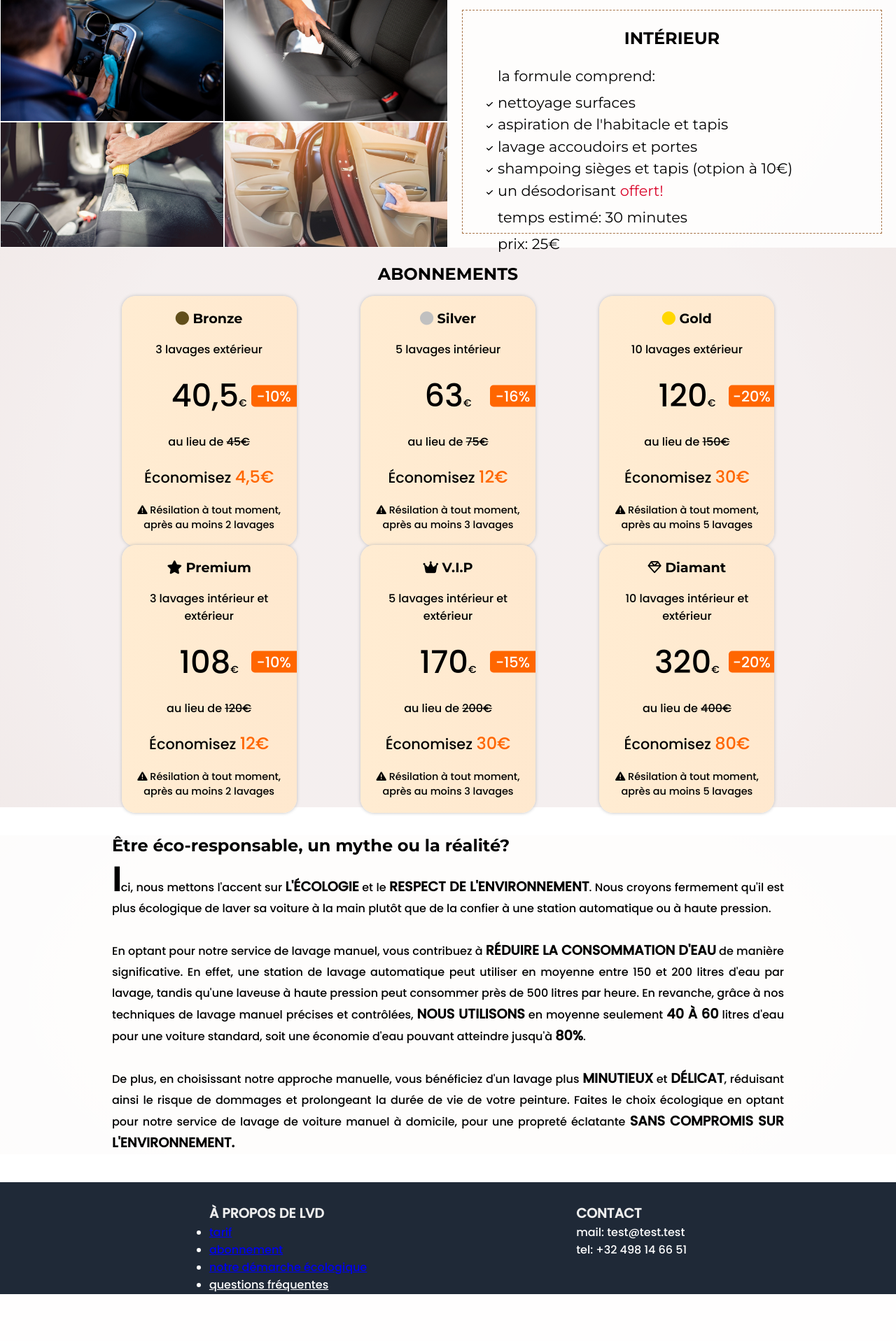
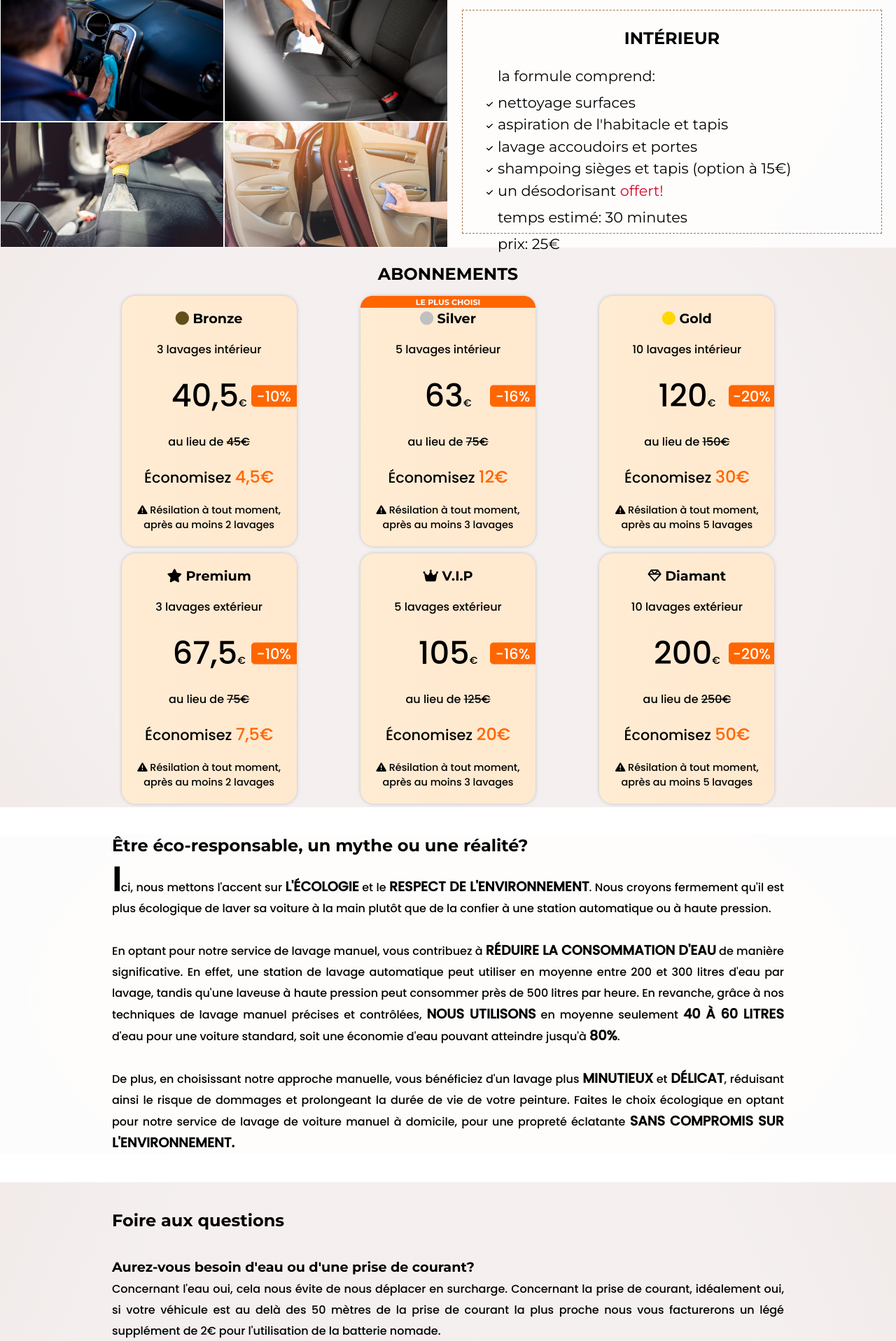
Before and after one commit to TerryHenrard/car-wash-from-home, a PHP site: page / in a window 1280 px wide. Shown: the part 1166-3083 px from the top of the page at 70% size. Before the commit the page ends 3016 px from the top, so only its background shows below. Run offline with PHP 8.4, Linux system fonts and the light colour scheme.

Commit message:
faq done

```diff
--- a/assets/styles/index.css
+++ b/assets/styles/index.css
@@ -301,6 +301,7 @@ header .header-text div .fa-solid {
   border-radius: 20px;
   box-shadow: 0px 0px 5px 0px rgb(189, 189, 189);
   background-image: linear-gradient(to right, #ffecd2 0%, #fcb69f 1500%);
+  transition: 0.3s;
 }
 .abonnement .premium .abonnement-container h3,
 .abonnement .vip .abonnement-container h3,
@@ -427,6 +428,28 @@ header .header-text div .fa-solid {
 }
 .abonnement .silver {
   grid-area: asilver;
+  position: relative;
+}
+.abonnement .silver:before {
+  display: flex;
+  align-items: center;
+  justify-content: center;
+  content: "le plus choisi";
+  color: #ffffff;
+  font-family: "montserrat", serif;
+  text-transform: uppercase;
+  font-size: 0.7rem;
+  font-weight: bolder;
+  position: absolute;
+  z-index: 1;
+  width: 55%;
+  min-width: 250px;
+  height: 17px;
+  background: #ff6600;
+  top: 0px;
+  left: 50%;
+  transform: translateX(-50%);
+  border-radius: 20px 20px 0 0;
 }
 .abonnement .silver .abonnement-container h3 i {
   color: #c0c0c0;
@@ -467,6 +490,31 @@ header .header-text div .fa-solid {
   text-transform: uppercase;
 }
 
+.faq {
+  background-image: radial-gradient(73% 147%, #eadfdf 59%, #ece2df 100%), radial-gradient(91% 146%, rgba(255, 255, 255, 0.5) 47%, rgba(0, 0, 0, 0.5) 100%);
+  background-blend-mode: screen;
+  padding: 40px 0;
+}
+.faq .faq-container {
+  width: 75vw;
+  margin: 0 auto;
+  text-align: justify;
+}
+.faq .faq-container .faq-title h3 {
+  font-family: "montserrat", serif;
+  font-size: 1.5rem;
+  margin: 0 0 40px 0;
+}
+.faq .faq-container .question h5 {
+  font-family: "montserrat", serif;
+  font-size: 1.2rem;
+  margin: 5px 0;
+}
+.faq .faq-container .question p {
+  font-family: "poppins", serif;
+  line-height: 30px;
+}
+
 .footer {
   background: #1f2937;
   color: #ffffff;
--- a/assets/styles/index.scss
+++ b/assets/styles/index.scss
@@ -3,4 +3,5 @@
 @import "./layout/tarif";
 @import "./layout/abonnement";
 @import "./layout/ecologie";
+@import "./layout/faq";
 @import "./layout/footer";
--- a/assets/styles/layout/_abonnement.scss
+++ b/assets/styles/layout/_abonnement.scss
@@ -42,10 +42,10 @@
     .abonnement-container {
       width: 55%;
       min-width: 250px;
-      // height: 85%;
       border-radius: 20px;
       box-shadow: 0px 0px 5px 0px rgb(189, 189, 189);
       background-image: linear-gradient(to right, #ffecd2 0%, #fcb69f 1500%);
+      transition: 0.3s;
 
       h3 {
         font-family: "montserrat", serif;
@@ -139,6 +139,29 @@
 
   .silver {
     grid-area: asilver;
+    position: relative;
+
+    &:before {
+      display: flex;
+      align-items: center;
+      justify-content: center;
+      content: "le plus choisi";
+      color: #ffffff;
+      font-family: "montserrat", serif;
+      text-transform: uppercase;
+      font-size: 0.7rem;
+      font-weight: bolder;
+      position: absolute;
+      z-index: 1;
+      width: 55%;
+      min-width: 250px;
+      height: 17px;
+      background: #ff6600;
+      top: 0px;
+      left: 50%;
+      transform: translateX(-50%);
+      border-radius: 20px 20px 0 0;
+    }
 
     .abonnement-container {
       h3 {
--- /dev/null
+++ b/assets/styles/layout/_faq.scss
@@ -0,0 +1,35 @@
+.faq {
+  background-image: radial-gradient(73% 147%, #eadfdf 59%, #ece2df 100%),
+    radial-gradient(
+      91% 146%,
+      rgba(255, 255, 255, 0.5) 47%,
+      rgba(0, 0, 0, 0.5) 100%
+    );
+  background-blend-mode: screen;
+  padding: 40px 0;
+  .faq-container {
+    width: 75vw;
+    margin: 0 auto;
+    text-align: justify;
+
+    .faq-title {
+      h3 {
+        font-family: "montserrat", serif;
+        font-size: 1.5rem;
+        margin: 0 0 40px 0;
+      }
+    }
+
+    .question {
+      h5 {
+        font-family: "montserrat", serif;
+        font-size: 1.2rem;
+        margin: 5px 0;
+      }
+      p {
+        font-family: "poppins", serif;
+        line-height: 30px;
+      }
+    }
+  }
+}
--- a/index.html
+++ b/index.html
@@ -33,7 +33,7 @@
           <li><a href="#tarif">tarif</a></li>
           <li><a href="#abonnement">abonnement</a></li>
           <li><a href="#ecologie">être éco-responsable ?</a></li>
-          <li><a href="#ecologie">faq</a></li>
+          <li><a href="#faq">faq</a></li>
           <li><a href="#footer">contact</a></li>
         </ul>
       </div>
@@ -91,7 +91,7 @@
           <li>nettoyage surfaces</li>
           <li>aspiration de l'habitacle et tapis</li>
           <li>lavage accoudoirs et portes</li>
-          <li>shampoing sièges et tapis (otpion à 10€)</li>
+          <li>shampoing sièges et tapis (option à 15€)</li>
           <li>un désodorisant <span>offert!</span></li>
         </ul>
         <p>temps estimé: 30 minutes</p>
@@ -105,7 +105,7 @@
     <div class="bronze">
       <div class="abonnement-container">
         <h3><i class="fa-solid fa-circle"></i> Bronze</h3>
-        <p class="description">3 lavages extérieur</p>
+        <p class="description">3 lavages intérieur</p>
         <div class="prix">
           <p class="pourcentage">-10%</p>
           <p class="prix-apres">40,5<span>€</span></p>
@@ -133,7 +133,7 @@
     <div class="gold">
       <div class="abonnement-container">
         <h3><i class="fa-solid fa-circle"></i> Gold</h3>
-        <p class="description">10 lavages extérieur</p>
+        <p class="description">10 lavages intérieur</p>
         <div class="prix">
           <p class="pourcentage">-20%</p>
           <p class="prix-apres">120<span>€</span></p>
@@ -147,13 +147,13 @@
     <div class="premium">
       <div class="abonnement-container">
         <h3><i class="fa-solid fa-star"></i> Premium</h3>
-        <p class="description">3 lavages intérieur et extérieur</p>
+        <p class="description">3 lavages extérieur</p>
         <div class="prix">
           <p class="pourcentage">-10%</p>
-          <p class="prix-apres">108<span>€</span></p>
+          <p class="prix-apres">67,5<span>€</span></p>
         </div>
-        <p class="prix-avant">au lieu de <span>120€</span></p>
-        <p class="economie">Économisez <span>12€</span></p>
+        <p class="prix-avant">au lieu de <span>75€</span></p>
+        <p class="economie">Économisez <span>7,5€</span></p>
         <p class="info"><i class="fa-solid fa-triangle-exclamation"></i> Résilation à tout moment, après au moins 2
           lavages</p>
       </div>
@@ -161,13 +161,13 @@
     <div class="vip">
       <div class="abonnement-container">
         <h3><i class="fa-solid fa-crown"></i> V.I.P</h3>
-        <p class="description">5 lavages intérieur et extérieur</p>
+        <p class="description">5 lavages extérieur</p>
         <div class="prix">
-          <p class="pourcentage">-15%</p>
-          <p class="prix-apres">170<span>€</span></p>
+          <p class="pourcentage">-16%</p>
+          <p class="prix-apres">105<span>€</span></p>
         </div>
-        <p class="prix-avant">au lieu de <span>200€</span></p>
-        <p class="economie">Économisez <span>30€</span></p>
+        <p class="prix-avant">au lieu de <span>125€</span></p>
+        <p class="economie">Économisez <span>20€</span></p>
         <p class="info"><i class="fa-solid fa-triangle-exclamation"></i> Résilation à tout moment, après au moins 3
           lavages</p>
       </div>
@@ -175,13 +175,13 @@
     <div class="diamant">
       <div class="abonnement-container">
         <h3><i class="fa-regular fa-gem"></i> Diamant</h3>
-        <p class="description">10 lavages intérieur et extérieur</p>
+        <p class="description">10 lavages extérieur</p>
         <div class="prix">
           <p class="pourcentage">-20%</p>
-          <p class="prix-apres">320<span>€</span></p>
+          <p class="prix-apres">200<span>€</span></p>
         </div>
-        <p class="prix-avant">au lieu de <span>400€</span></p>
-        <p class="economie">Économisez <span>80€</span></p>
+        <p class="prix-avant">au lieu de <span>250€</span></p>
+        <p class="economie">Économisez <span>50€</span></p>
         <p class="info"><i class="fa-solid fa-triangle-exclamation"></i> Résilation à tout moment, après au moins 5
           lavages</p>
       </div>
@@ -190,7 +190,7 @@
 
   <section class="ecologie" id="ecologie">
     <div class="eco-container">
-      <h3>Être éco-responsable, un mythe ou la réalité?</h3>
+      <h3>Être éco-responsable, un mythe ou une réalité?</h3>
       <p>
         <span class="lettrine"> I</span>ci, nous mettons l'accent sur
         <span>l'écologie</span> et le
@@ -200,9 +200,9 @@
         lavage
         manuel, vous contribuez à <span>réduire la consommation d'eau</span> de manière significative. En effet, une
         station de
-        lavage automatique peut utiliser en moyenne entre 150 et 200 litres d'eau par lavage, tandis qu'une laveuse à
+        lavage automatique peut utiliser en moyenne entre 200 et 300 litres d'eau par lavage, tandis qu'une laveuse à
         haute pression peut consommer près de 500 litres par heure. En revanche, grâce à nos techniques de lavage manuel
-        précises et contrôlées, <span>nous utilisons</span> en moyenne seulement <span>40 à 60</span> litres d'eau pour
+        précises et contrôlées, <span>nous utilisons</span> en moyenne seulement <span>40 à 60 litres</span> d'eau pour
         une voiture standard, soit
         une économie d'eau pouvant atteindre jusqu'à <span>80%</span>. <br><br>De plus, en choisissant notre approche
         manuelle,
@@ -213,6 +213,68 @@
         voiture manuel à
         domicile, pour une propreté éclatante <span>sans compromis sur l'environnement.</span>
       </p>
+    </div>
+  </section>
+
+  <section class="faq" id="faq">
+    <div class="faq-container">
+      <div class="faq-title">
+        <h3>Foire aux questions</h3>
+      </div>
+      <div class="question">
+        <h5>Aurez-vous besoin d'eau ou d'une prise de courant?</h5>
+        <p>
+          Concernant l'eau oui, cela nous évite de nous déplacer en surcharge.
+          Concernant la prise de courant, idéalement oui, si votre véhicule est au delà des 50 mètres de la prise de
+          courant la plus proche nous vous facturerons un légé supplément de 2€ pour l'utilisation de la batterie
+          nomade.
+        </p><br><br>
+      </div>
+      <div class="question">
+        <h5>Comment est-ce que cela se passe lorsque le nettoyeur LVD arrive?</h5>
+        <p>
+          La personne en charge de votre véhicule sonne chez vous et prend connaissance du véhicule. Avec votre
+          permission il rempli les sceaux d'eau chaude, et branche les appareils électriques tels que l'aspirateur ou la
+          shampouineuse.
+        </p><br><br>
+      </div>
+      <div class="question">
+        <h5>Comment fonctionne la prise de rendez-vous?</h5>
+        <p>Il vous suffit de nous téléphoner ou d'envoyer un email avec la prestation que vous avez choisie (abonnement
+          ou non) et de nous indiquer vos disponibités, un collaborateur vous recontactera le plus rapidement
+          possible.</p><br><br>
+      </div>
+      <div class="question">
+        <h5>En quoi consiste l'option "shampoing sièges et tapis"?</h5>
+        <p>
+          L'option "shampoing sièges et tapis" consiste à nettoyer en profondeur les tissus des sièges et des tapis de
+          votre voiture à l'aide d'une shampouineuse. Cette méthode élimine les taches, les odeurs et la saleté
+          incrustée, redonnant ainsi de la fraîcheur à l'intérieur de votre véhicule. La machine injecte un mélange de
+          shampoing et d'eau chaude permettant ainsi de nettoyer les tissus en éliminant la saleté, les taches et les
+          odeurs. Ensuite la shampouineuse extrait le mélange, laissant les sièges et les tapis propres et revitalisés.
+        </p><br><br>
+      </div>
+      <div class="question">
+        <h5>En combien de temps les sièges sèchent ils?</h5>
+        <p>
+          Lorsque vous utilisez l'option "shampoing sièges et tapis" avec une shampouineuse, le temps de séchage des
+          sièges dépend du temps extérieur. En
+          général, il est recommandé de laisser suffisamment de temps de séchage, qui peut varier de quelques heures en
+          cas de temps ensoleillé à
+          une journée complète, afin d'assurer un séchage complet des sièges et d'éviter tout problème d'humidité ou de
+          moisissure. Il est également conseillé de laisser les fenêtres légèrement ouverte afin d'assurer un sèchage
+          plus rapide.
+        </p><br><br>
+      </div>
+      <div class="question">
+        <h5>Est-ce que l'option "shampoing sièges et tapis" garantit l'élimination complète de toutes les taches
+          présentes sur les sièges?</h5>
+        <p>Notre option "shampoing sièges et tapis" offre une excellente chance d'éliminer de nombreuses taches
+          présentes sur les sièges. Nous mettons tout en œuvre pour maximiser les résultats et vous offrir
+          des sièges propres et rafraîchis. Bien que certaines taches persistantes puissent nécessiter des traitements
+          supplémentaires, notre processus de shampoing est conçu pour fournir des résultats remarquables et rendre vos
+          sièges aussi propres que possible. Dans 99,99% des cas c'est missions réussies.</p><br><br>
+      </div>
     </div>
   </section>
 
```
Also changed, not shown: 1 other file.
